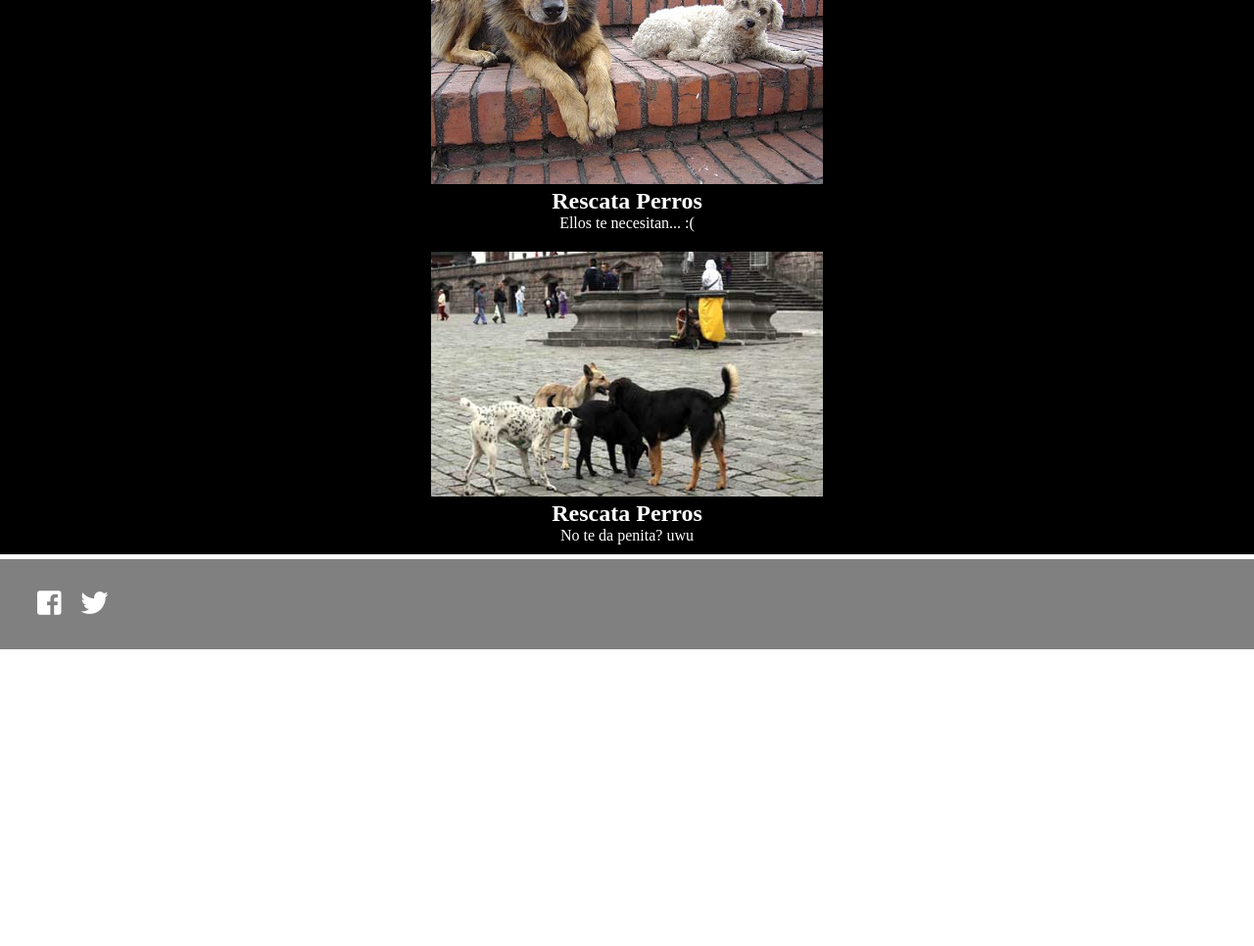
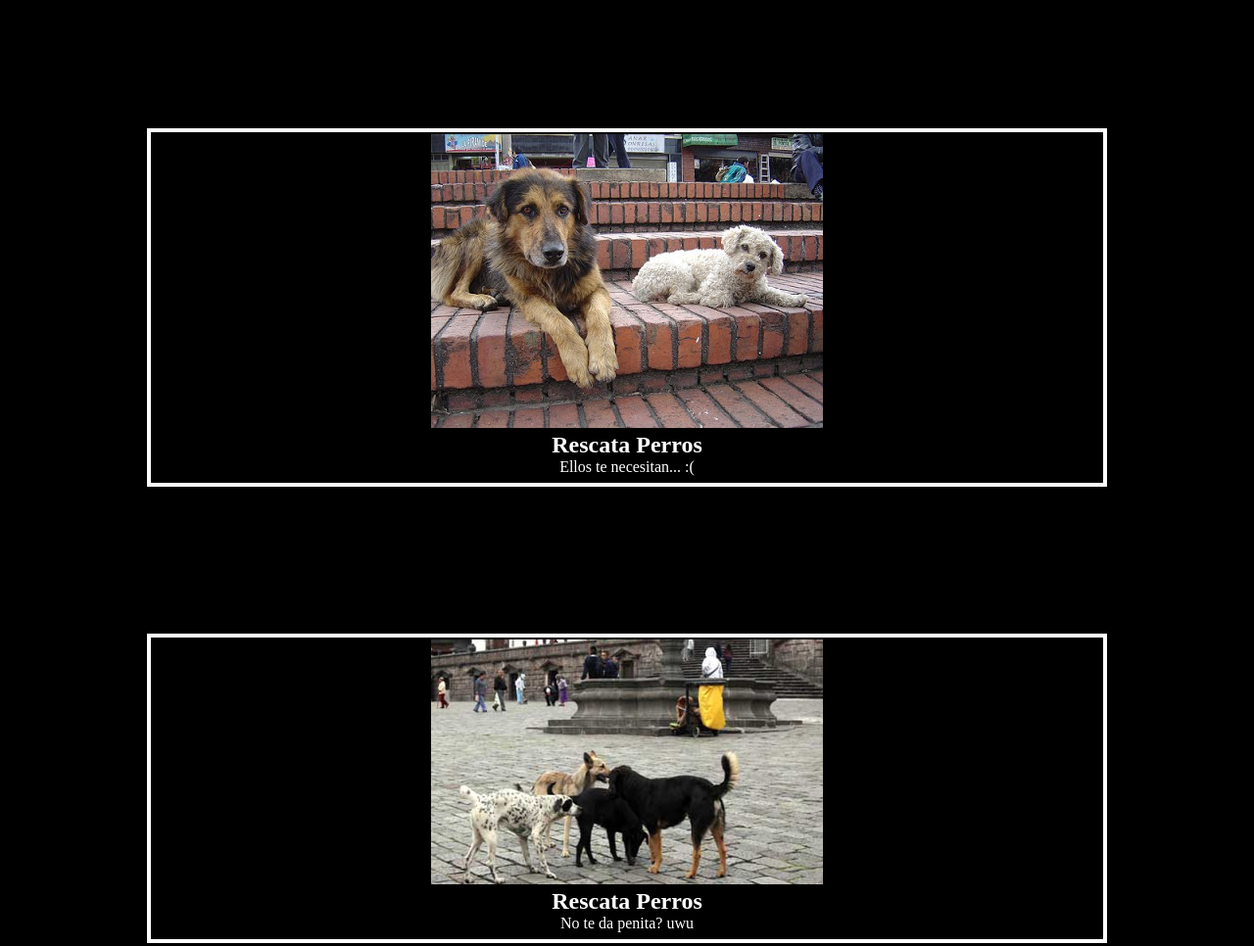
Before and after one commit to cduranf/ChicasSuperPoderosas, a plain HTML site: page Index.html in a window 1280 px wide. Shown: the part 1300-2266 px from the top of the page at 98% size. Before the commit the page ends 1963 px from the top, so only its background shows below. Drawn offline with Linux system fonts and the light colour scheme.

Commit message:
Se carga mejoras visuales

```diff
--- a/css/styles.css
+++ b/css/styles.css
@@ -3,6 +3,7 @@
     padding: 0;
     box-sizing: border-box;
     text-decoration: none;
+    background: black;
 }
 
 .body {
@@ -10,7 +11,7 @@
 
 }
 
-header{
+header {
     width: 100%;
 
     background:black;
@@ -28,7 +29,7 @@ header{
     width: 95%;
     margin: auto;
     overflow: hidden;
-
+    border-bottom: 1px solid white;
 }
 
 .slider ul {
@@ -42,10 +43,13 @@ header{
 .slider li {
     list-style: none;
     width: 100%;
+
 }
 
 .slider img {
     width: 100%;
+    margin: 0;
+    padding: 0;
 }
 
 @keyframes change {
@@ -65,14 +69,16 @@ header{
 .contain{
     width: auto;
     background: black;
+
 }
 
 h1 {
     float: left;
     transform: translateX(3%);
-    padding: 5px;
+    padding: 6.4px;
     color: white;
 }
+
 
 
 .main-bar {
@@ -82,6 +88,7 @@ h1 {
     float: left;
     display: flex;
     transform: translateX(100%);
+    border-bottom: 1px solid white;
 }
 
 .main-bar a {
@@ -99,17 +106,18 @@ h1 {
 }
 
 .article {
-    margin-top: 50px;
 
+    border-bottom: 1px solid white;
 }
 
 .margin-img {
     background:black;
     color: white;
-    padding: 5px;
+    padding: 2px;
     text-align: center;
     margin-top: 1px;
-    margin: 5px;
+    margin: 150px;
+    border: 4px solid white;
 }
 
 .txt {
@@ -124,15 +132,21 @@ h2 {
 footer {
     background: gray;
     padding: 30px;
+
+}
+
+.contacsocial {
+    background: gray;
 }
 
 .contacsocial a {
     font-size: 28px;
     color: white;
     padding:8px;
-    background: gray;
+    border: 4px solid white;
 }
 
 .contacsocial a:hover{
     color: wheat;
+
 }
```
